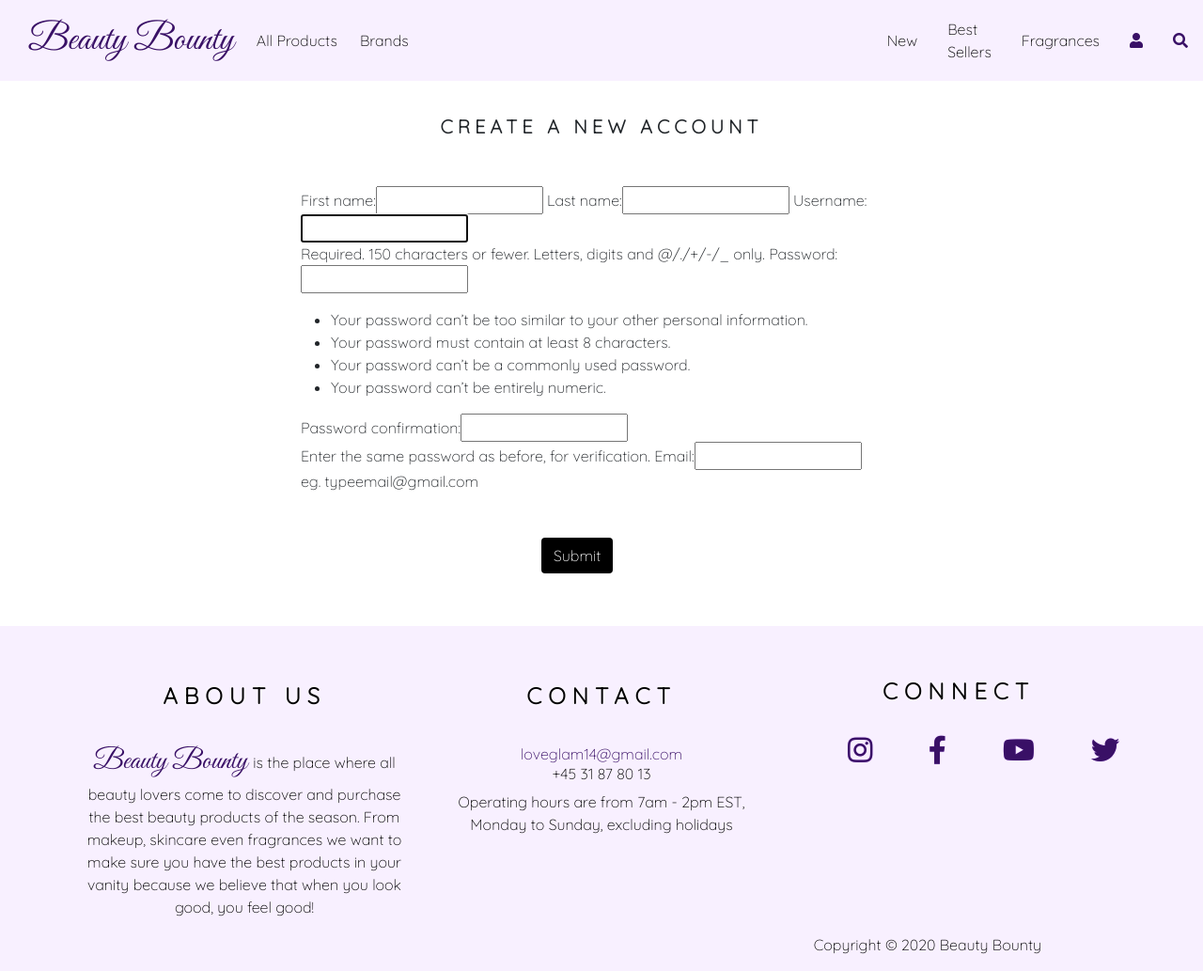
After one commit to Vasileia-Apostolou/Beauty_Bounty, a Django app: page /account/create/ in a window 1280 px wide. The commit adds this page. Shown: the whole page at 94% size. Run offline with Django 3.2, Linux system fonts and the light colour scheme; data that the repository does not hold is empty; some libraries are stand-ins or nearby versions.

Commit message:
Add Registration form

```diff
--- a/beauty_bounty/settings.py
+++ b/beauty_bounty/settings.py
@@ -139,6 +139,3 @@ MEDIA_ROOT = os.path.join(BASE_DIR, 'static', 'media')
 STRIPE_CURRENCY = 'usd'
 # STRIPE_PUBLISHABLE = os.environ.get('STRIPE_PUBLISHABLE_KEY')
 # STRIPE_SECRET = os.environ.get('STRIPE_SECRET_KEY')
-
-STRIPE_PUBLISHABLE_KEY = ('pk_test_51I8jgAFD24ixF7QTckHP0lc3vwYLcpcNYAYgW1rRGehHKbua3httWQLkiIcwOGgcuPDNe0lBWGR5dwuhyXF9rNhe00ObhaMZDc')
-STRIPE_SECRET_KEY = ('sk_test_51I8jgAFD24ixF7QTvbMeyGXHr3kDg3zWym01BHFfGqpMk37SgrEXbyOKjWd9JHL6Yt9LLsmXRl2hNuSzxTpRrehO00QpfvvNT2')
--- a/store/admin.py
+++ b/store/admin.py
@@ -1,5 +1,5 @@
 from django.contrib import admin
-from .models import Category, Product
+from .models import Category, Product, Order, OrderItem
 
 
 class CategoryAdmin(admin.ModelAdmin):
--- /dev/null
+++ b/store/forms.py
@@ -0,0 +1,15 @@
+from django import forms
+from django.contrib.auth.forms import UserCreationForm
+from django.contrib.auth.models import User
+
+
+class RegistrationForm(UserCreationForm):
+    first_name = forms.CharField(max_length=100, required=True)
+    last_name = forms.CharField(max_length=100, required=True)
+    email = forms.EmailField(
+        max_length=300, help_text="eg. typeemail@gmail.com")
+
+    class Meta:
+        model = User
+        fields = (
+            'first_name', 'last_name', 'username', 'password1', 'password2')
--- a/store/static/css/style.css
+++ b/store/static/css/style.css
@@ -14,6 +14,10 @@ body {
     display: flex;
 }
 
+.errorlist li {
+    color: blue;
+    font-weight: bold;
+}
 /* -------- NAV -------- */
 .navbar {
     background-color: #f8f0ff !important;
@@ -183,6 +187,28 @@ background-size: cover;
 
 }
 
+/* ------- REGISTRATION FORM ---------*/
+.new-account-text {
+    text-align: center;
+    text-transform: uppercase;
+    letter-spacing: 5px;
+    font-size: 20px;
+    font-weight: bold;
+    padding-bottom: 5%;
+}
+
+.registration-button {
+    background-color: black;
+    color: white;
+    margin-left: 40%;
+    margin-top: 5%;
+    margin-bottom: 5%;
+}
+
+.registration-button:hover {
+    color: white;
+}
+
 
 /* -------- FOOTER --------*/
 footer {
--- a/store/templates/store/cart.html
+++ b/store/templates/store/cart.html
@@ -97,7 +97,7 @@ Cart
                class="stripe-button"
                data-key="{{ data_key }}"
                data-amount="{{ stripe_total }}"
-               data-name="Personal Details"
+               data-name="Beauty Bounty"
                data-description="{{ description }}"
                data-locale="auto"
                data-currency="usd"
--- a/store/templates/store/home_page.html
+++ b/store/templates/store/home_page.html
@@ -23,7 +23,7 @@ Home
 <div class="container">
     <div class="row">
         {% for product in products %}
-        <div class="col-6 mx-auto col-md-4 col-lg-3">
+        <div class="col-6 mx-auto col-md-4 col-lg-3 hvr-grow">
             <!-- <div class="card"> -->
             <div>
                 <div class="py-2">
--- /dev/null
+++ b/store/templates/store/register.html
@@ -0,0 +1,33 @@
+{% extends 'store/base.html' %}
+{% load static %}
+{% block title %}
+Create a New Account
+{% endblock %}
+
+{% block content %}
+
+<div>
+    {% if not form.is_valid %}
+    <div class="mx-auto">
+        <br><br><br><br>
+        <div class="col-9 col-sm-9 col-md-6 col-lg- mx-auto">
+            <br>
+            <p class="new-account-text">Create A New Account</p>
+            <form action="post">
+                {% csrf_token %}
+                <p>{{ form }}</p>
+                <button type="submit" name="button" class="btn registration-button hvr-float-shadow">Submit</button>
+            </form>
+        </div>
+    </div>
+    {% else %}
+    <div class="mx-auto">
+        <br>
+        <h2 class="success-message">Account successfully created!</h2>
+        <br>
+        <a href="{% url 'home' %}">Go Back</a>
+    </div>
+    {% endif %}
+</div>
+<br>
+{% endblock %}
--- a/store/urls.py
+++ b/store/urls.py
@@ -7,4 +7,5 @@ urlpatterns = [
     path('category/<slug:category_slug>/<slug:product_slug>', views.product, name='product_details'),
     path('cart/add/<int:product_id>', views.add_cart, name='add_cart'),
     path('cart', views.cart_detail, name='cart_detail'),
+    path('account/create/', views.registrationView, name='register'),
 ]
--- a/store/views.py
+++ b/store/views.py
@@ -3,6 +3,8 @@ from .models import Category, Product, Cart, CartItem, Order, OrderItem
 from django.core.exceptions import ObjectDoesNotExist
 import stripe
 from django.conf import settings
+from django.contrib.auth.models import Group, User
+from .forms import RegistrationForm
 
 
 def home(request, category_slug=None):
@@ -69,7 +71,7 @@ def cart_detail(request, total=0, counter=0, cart_items=None, slug=None):
     except ObjectDoesNotExist:
         pass
     stripe.api_key = settings.STRIPE_SECRET_KEY
-    stripe_total = int(total * 100)
+    order_total = int(total * 100)
     description = 'Please fill in your personal info'
     data_key = settings.STRIPE_PUBLISHABLE_KEY
     if request.method == 'POST':
@@ -78,27 +80,26 @@ def cart_detail(request, total=0, counter=0, cart_items=None, slug=None):
             email = request.POST['stripeEmail']
             billingName = request.POST['stripeBillingName']
             billingAddress = request.POST.get('stripeBillingAddress', False)
-            billingCountry = request.POST.get('stripeBillingAddressCountyCode', False)
-            billingCity = request.POST.get('stripeBillingAddressCity', False)
-            billingPostcode = request.POST.get('stripeBillingAddressZip', False)
+            billingCountry = request.POST.get('stripeBillingCounty', False)
+            billingCity = request.POST.get('stripeBillingCity', False)
+            billingZip = request.POST.get('stripeBillingZip', False)
             shippingName = request.POST['stripeShippingName']
             shippingAddress = request.POST.get('stripeShippingAddress', False)
-            shippingCountry = request.POST.get('stripeShippingAddressCountryCode', False)
+            shippingCountry = request.POST.get('stripeShippingCountry', False)
             shippingCity = request.POST.get('stripeShippingAddressCity', False)
-            shippingPostcode = request.POST.get('stripeShippingAddressZip', False)
+            shippingZip = request.POST.get('stripeShippingZip', False)
             customer = stripe.Customer.create(
-                email=email,
-                source=token
+                email=email
             )
             charge = stripe.Charge.create(
-                amount=stripe_total,
+                amount=order_total,
                 currency='usd',
                 description=description,
                 customer=customer.id
             )
             # Order
             try:
-                order_details = Order.objects.create(
+                order_details = Order.objectscreate(
                     token=token,
                     total=total,
                     emailAddress=email,
@@ -106,12 +107,12 @@ def cart_detail(request, total=0, counter=0, cart_items=None, slug=None):
                     billingAddress=billingAddress,
                     billingCountry=billingCountry,
                     billingCity=billingCity,
-                    billingPostcode=billingPostcode,
+                    billingZip=billingZip,
                     shippingName=shippingName,
                     shippingAddress=shippingAddress,
                     shippingCountry=shippingCountry,
                     shippingCity=shippingCity,
-                    shippingPostcode=shippingPostcode
+                    shippingZip=shippingZip
                 )
                 order_details.save()
                 for order_item in cart_items:
@@ -132,7 +133,7 @@ def cart_detail(request, total=0, counter=0, cart_items=None, slug=None):
 
                     # print statement
                     print('Your order has been completed')
-                return redirect('home')
+                return render(request, 'store/home_page.html')
             except ObjectDoesNotExist:
                 pass
 
@@ -142,4 +143,26 @@ def cart_detail(request, total=0, counter=0, cart_items=None, slug=None):
     return render(request, 'store/cart.html', dict(
         cart_items=cart_items, total=total,
         counter=counter, data_key=data_key,
-        stripe_total=stripe_total, description=description))
+        order_total=order_total, description=description))
+
+
+# def cart_remove_product(request, product_id):
+#     cart = Cart.objects.get(cart_id=_cart_id(request))
+#     product = get_object_or_404(Product, id=product_id)
+#     cart_item = CartItem.objects.get(product=product, cart=cart)
+#     cart.item.delete()
+#     return redirect('card_detail')
+
+
+def registrationView(request):
+    if request.method == 'POST':
+        form = RegistrationForm(request.POST)
+        if form.is_valid():
+            form.save()
+            username = form.cleaned_data.get('username')
+            registration_user = User.objects.get(username=username)
+            user_group = Group.objects.get(name='Customer')
+            user_group.user_set.add(registration_user)
+    else:
+        form = RegistrationForm()
+    return render(request, 'store/register.html', {'form': form})
```
Also changed, not shown: store/models.py (+4 -3 lines), README.md.
